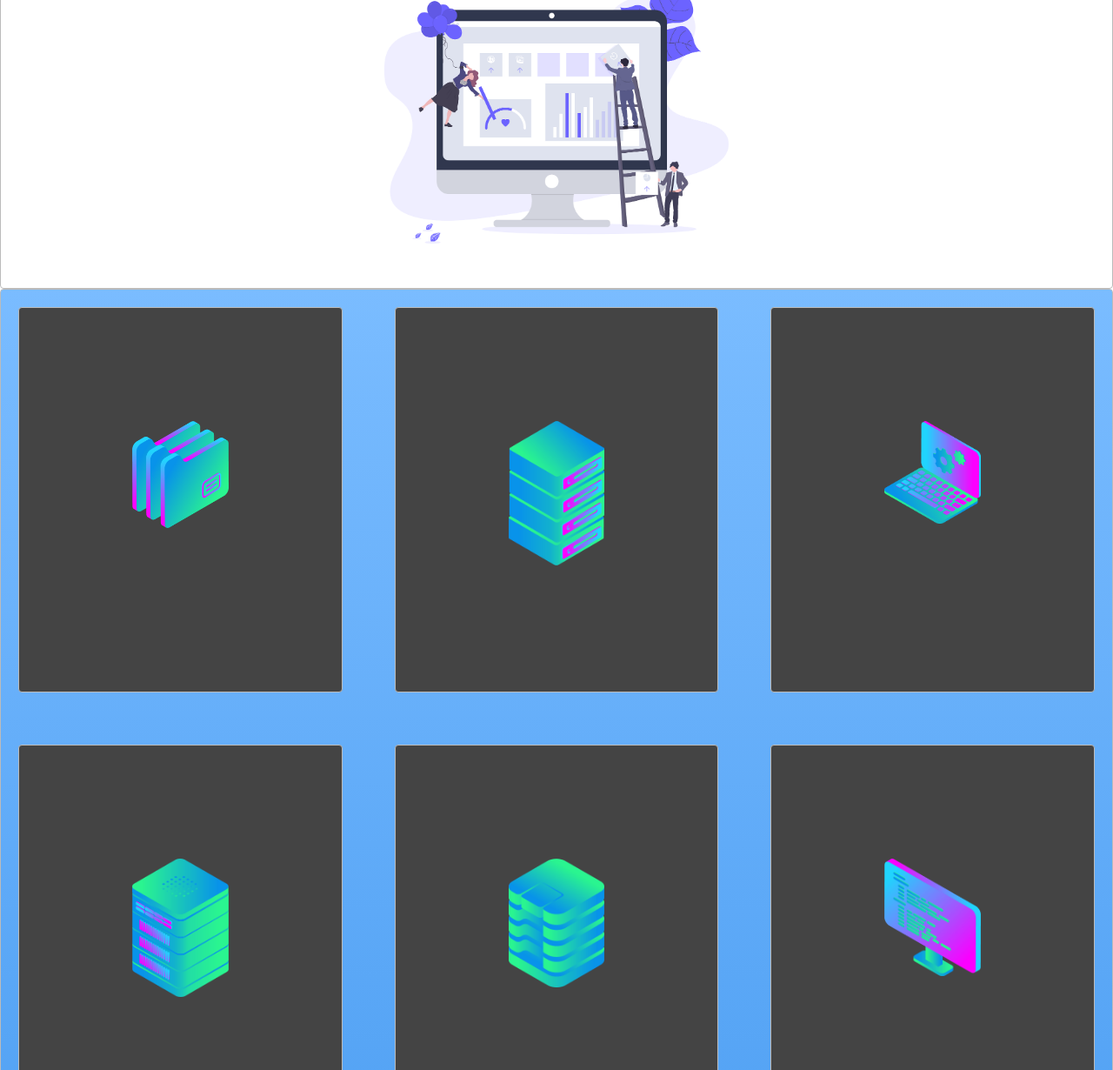
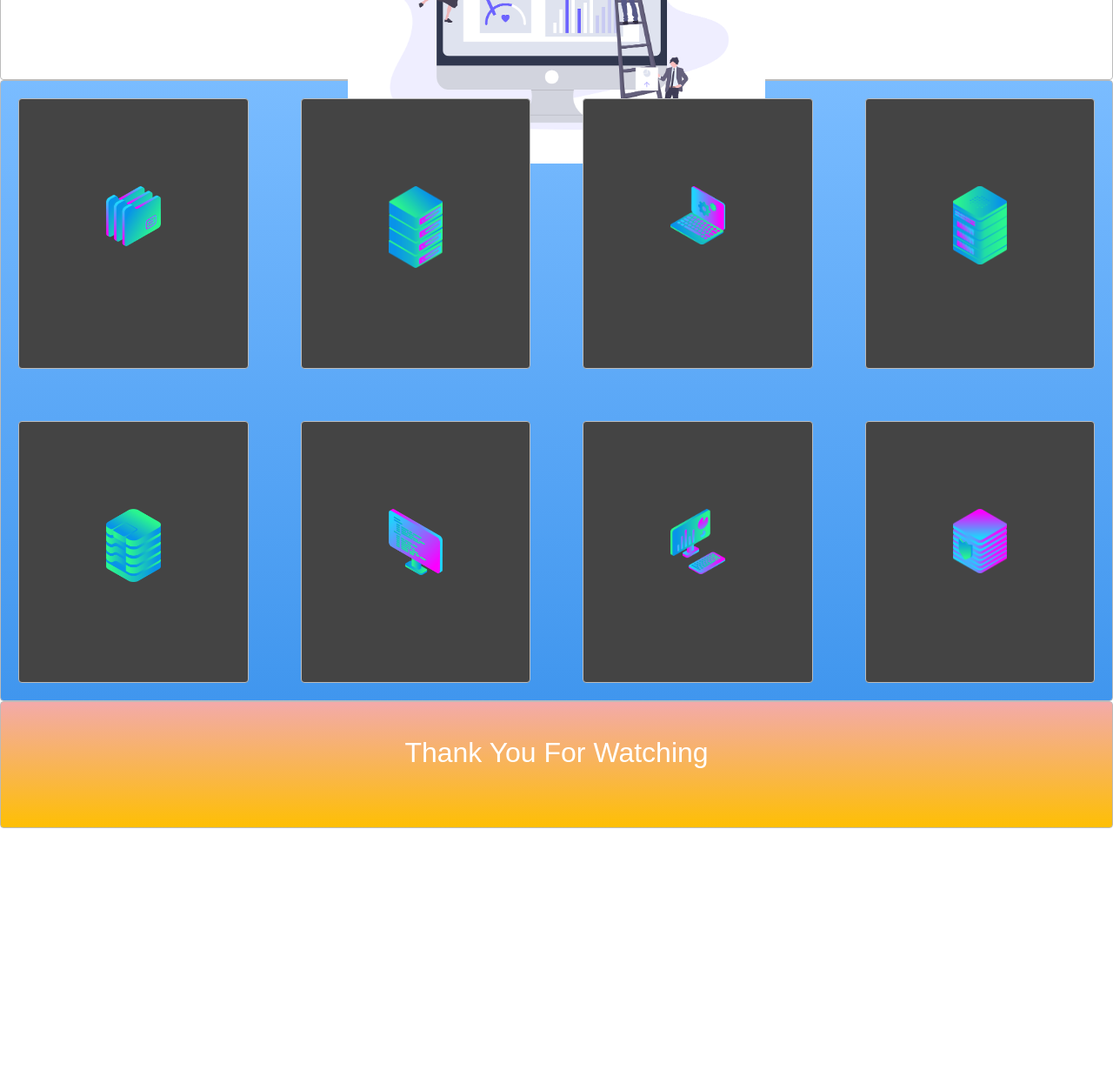
Before and after one commit to Amin-py/my-first-layout, a plain HTML site: page index.html in a window 1280 px wide. Shown: the part 70-1300 px from the top of the page at 87% size. After the commit the page ends 1022 px from the top, so only its background shows below. Drawn offline with Linux system fonts and the light colour scheme.

Commit message:
Update style.css

```diff
--- a/style.css
+++ b/style.css
@@ -1,10 +1,10 @@
 html,
-body  {
+body {
     overflow-x: hidden;
 }
 
 body {
-    margin: auto 0;
+    margin: 0 auto;
     font-family: Arial;
 }
 
@@ -71,7 +71,14 @@ a {
     display: flex;
     align-items: center;
     justify-content: center;
-    height: 50vh;
+    height: 20vh;
+}
+
+.info {
+    display: flex;
+    align-items: center;
+    justify-content: center;
+    height: 30vh;
 }
 
 .cover {
@@ -82,21 +89,24 @@ a {
 .grid-wrapper {
     display: grid;
     grid-gap: 20px;
-    grid-template-columns: repeat(auto-fill, minmax(350px, 1fr));
+    grid-template-columns: repeat(auto-fill, minmax(300px, 1fr));
 }
 
 .box>img {
-    width: 100%
+    width: 100%;
 }
 
 .box {
     background-color: #444;
-    padding: 130px;
+    padding: 100px;
     margin: 20px;
 }
 
 footer {
     text-align: center;
+    justify-content: center;
+    height: 8vh;
+    padding: 40px;
 }
 
 /*https://paulund.co.uk/how-to-create-shiny-css-buttons*/
```
